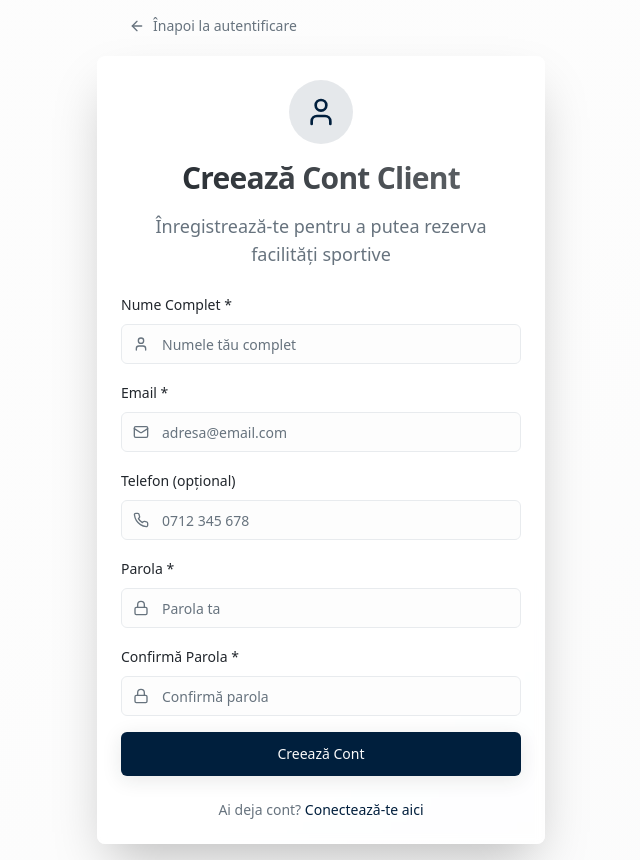
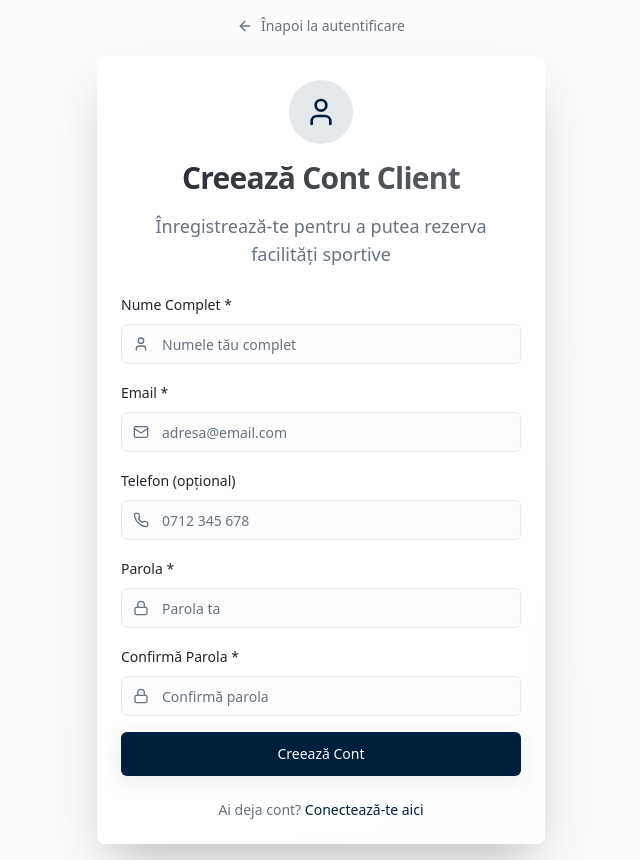
Before and after one commit to marcossoames/rezervaarena, a React (Vite) app: page /client/register in a window 1280 px wide. Shown: the whole page, without its empty margins (319-959 px from the left). Built offline with nearby package versions, Linux system fonts and the light colour scheme.

Commit message:
Center back to login button
Center the "Back to Login" button on the client registration page to improve layout consistency.

```diff
--- a/src/pages/ClientRegister.tsx
+++ b/src/pages/ClientRegister.tsx
@@ -79,7 +79,7 @@ const ClientRegister = () => {
   return (
     <div className="min-h-screen bg-gradient-to-br from-background via-background to-muted/20 p-4">
       {/* Back Button */}
-      <div className="container mx-auto max-w-md mb-4">
+      <div className="container mx-auto max-w-md mb-4 text-center">
         <Link to="/client/login" className="inline-flex items-center gap-2 text-muted-foreground hover:text-foreground transition-colors text-sm">
           <ArrowLeft className="h-4 w-4" />
           Înapoi la autentificare
```
